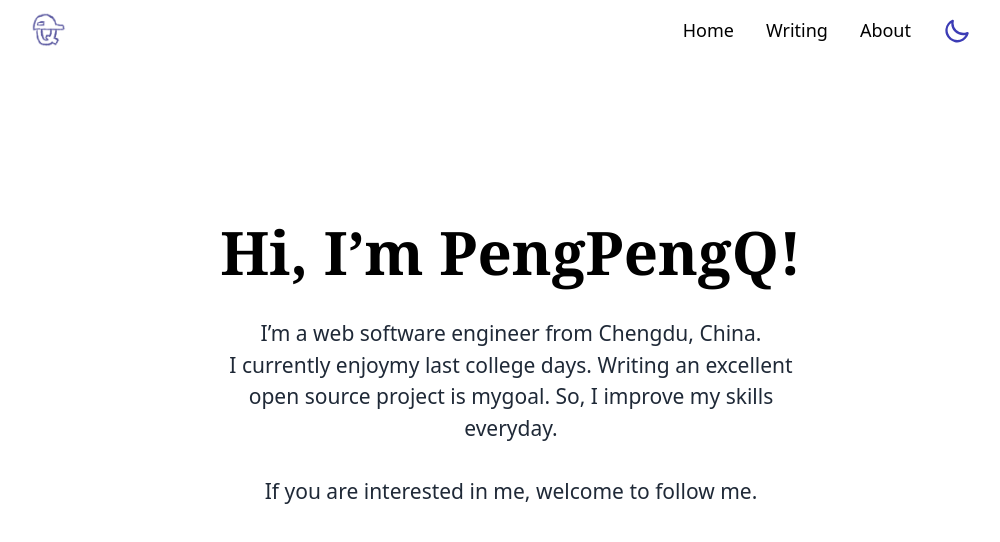
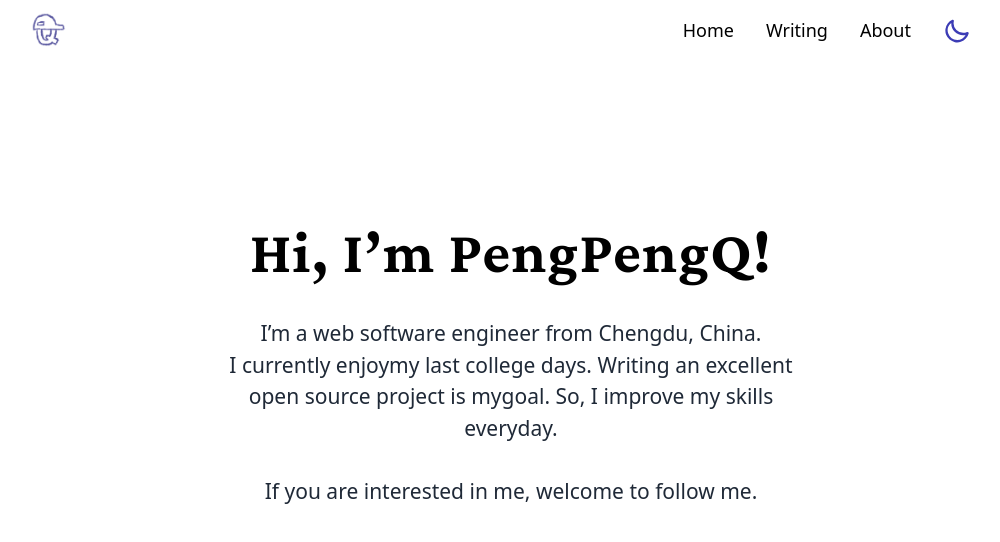
Before and after one commit to PengPeng-Qi/MiniBlog, a Next.js app: page / in a window 1280 px wide. Shown: the top 542 px of the page, without its empty margins (129-1129 px from the left). Built offline with nearby package versions, Linux system fonts and the light colour scheme.

Commit message:
style: change hello text's font family

```diff
--- a/pages/index.js
+++ b/pages/index.js
@@ -14,7 +14,7 @@ export default function Home() {
       </Head>
       <Header />
       <main className="table:w-headerWidth mx-auto py-20  table:py-40 sm:py-24 h-367 sm:h-407 table:h-560 desktop:h-660">
-        <h1 className="table:text-6xl sm:text-4.5xl text-3xl mb-9 text-center font-bold">
+        <h1 className="table:text-6xl sm:text-4.5xl text-3xl mb-9 text-center font-bold tracking-wide font-headFont">
           Hi, I’m PengPengQ!
         </h1>
         <article className="mt-5 table:text-1.1textxl sm:text-lg text-base table:w-590 sm:w-506 phone:w-450 w-380 mx-auto font-sans font-light text-gray-800 dark:text-gray-300">
--- a/styles/globals.css
+++ b/styles/globals.css
@@ -1,3 +1,5 @@
+@import url('https://fonts.googleapis.com/css2?family=Crimson+Pro:wght@700&display=swap');
+
 @tailwind base;
 @tailwind components;
 @tailwind utilities;
@@ -6,7 +8,6 @@ html,
 body {
   padding: 0;
   margin: 0;
-  font-family: 'Crimson Pro',ui-serif,Cambria,"Times New Roman",Times,serif;
 }
 
 a {
--- a/tailwind.config.js
+++ b/tailwind.config.js
@@ -28,6 +28,9 @@ module.exports = {
         table: "976px",
         desktop: "1280px",
       },
+      fontFamily: {
+        headFont: ["Crimson Pro", "serif"],
+      },
       fontSize: {
         "1.1textxl": [
           "21px",
```
